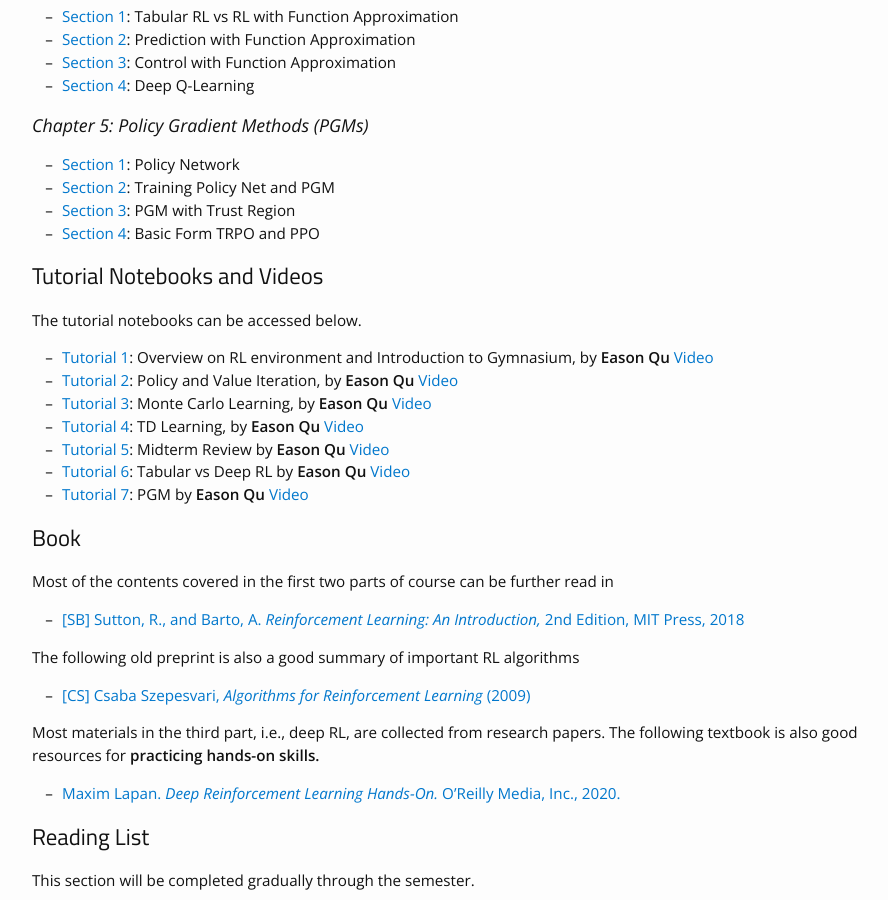
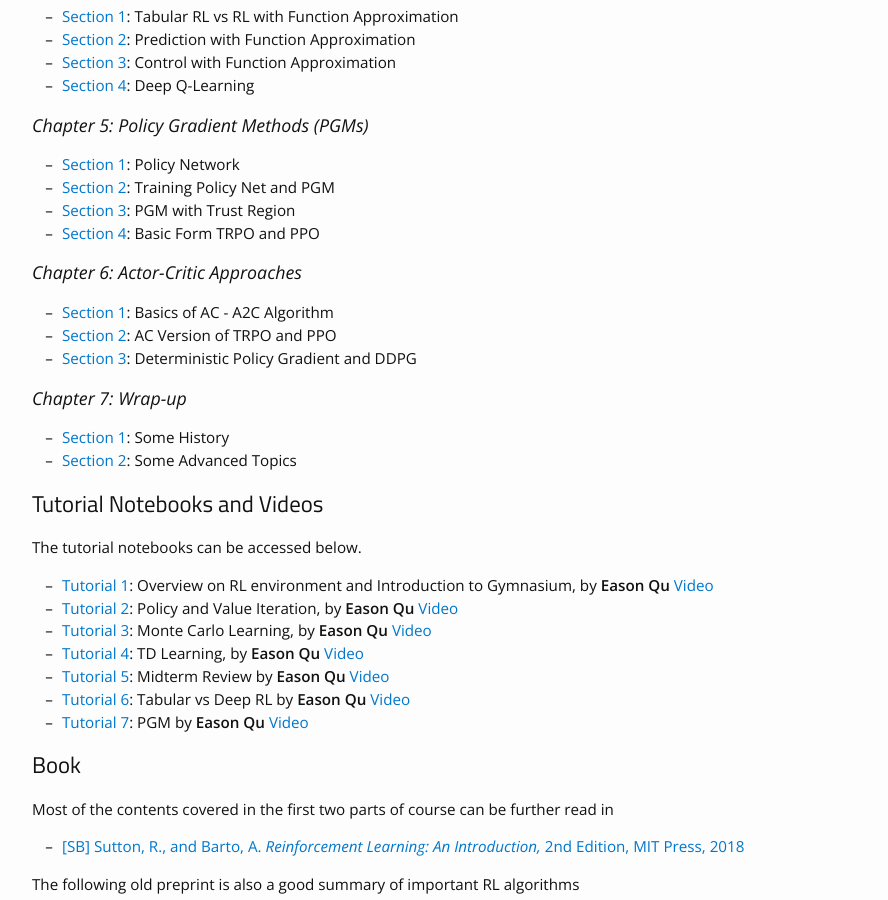
Before and after one commit to bereyhi-courses/rl-utoronto, a Jekyll site: the page built from materials.md, in a window 1280 px wide and 900 px high, scrolled down 985 px. Shown: the whole window, without its empty margins (163-1051 px from the left). Built offline with Jekyll 4.4.1, drawn with Linux system fonts in a browser that asks for light colours; nearby versions of some CDN libraries.

Commit message:
lectures added

```diff
--- a/materials.md
+++ b/materials.md
@@ -39,6 +39,16 @@ The lecture notes are uploaded through the semester. For each chapter, the notes
 * [Section 2]({{site.baseurl}}/assets/Notes/CH5/CH5_Sec2.pdf): Training Policy Net and PGM
 * [Section 3]({{site.baseurl}}/assets/Notes/CH5/CH5_Sec3.pdf): PGM with Trust Region
 * [Section 4]({{site.baseurl}}/assets/Notes/CH5/CH5_Sec4.pdf): Basic Form TRPO and PPO
+
+### Chapter 6: Actor-Critic Approaches
+* [Section 1]({{site.baseurl}}/assets/Notes/CH6/CH6_Sec1.pdf): Basics of AC - A2C Algorithm
+* [Section 2]({{site.baseurl}}/assets/Notes/CH6/CH6_Sec2.pdf): AC Version of TRPO and PPO
+* [Section 3]({{site.baseurl}}/assets/Notes/CH6/CH6_Sec3.pdf): Deterministic Policy Gradient and DDPG
+
+### Chapter 7: Wrap-up
+* [Section 1]({{site.baseurl}}/assets/Notes/CH7/CH7_Sec1.pdf): Some History
+* [Section 2]({{site.baseurl}}/assets/Notes/CH7/CH7_Sec2.pdf): Some Advanced Topics
+
 
 
 
```
